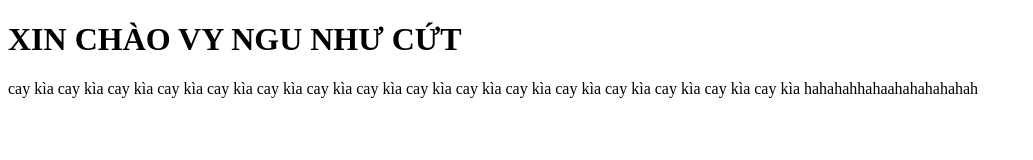
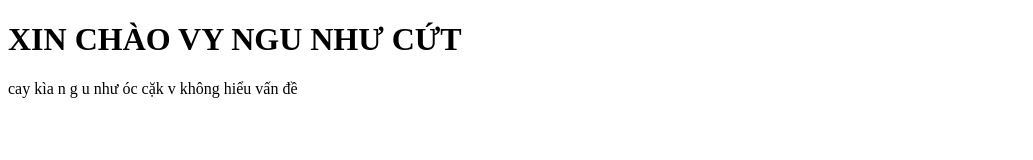
Before and after one commit to Ntrkhangnekk/con-vy-ngu-nhu-cho.github.io, a plain HTML site: page index.html in a window 1280 px wide. Shown: the whole page, without its empty margins (0-1033 px from the left). Drawn offline with Linux system fonts and the light colour scheme.

Commit message:
Update index.html

```diff
--- a/index.html
+++ b/index.html
@@ -7,6 +7,6 @@
 </head>
 <body>
   <h1>XIN CHÀO VY NGU NHƯ CỨT</h1>
-  <p> cay kìa cay kìa cay kìa cay kìa cay kìa cay kìa cay kìa cay kìa cay kìa cay kìa cay kìa cay kìa cay kìa cay kìa cay kìa cay kìa hahahahhahaahahahahahah </p>
+  <p> cay kìa n g u như óc cặk v không hiểu vấn đề </p>
 </body>
 </html>
```
